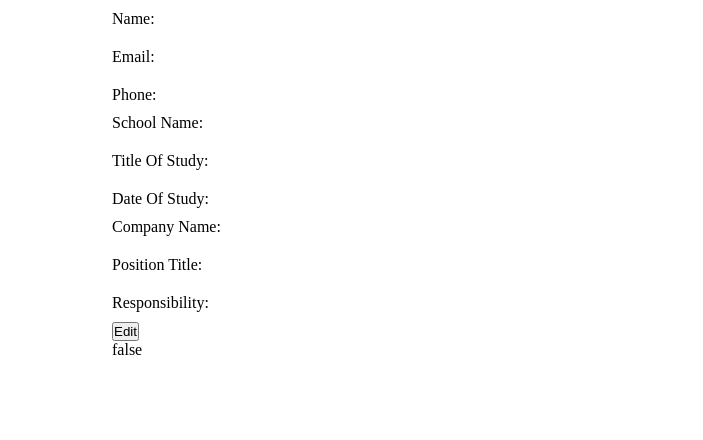
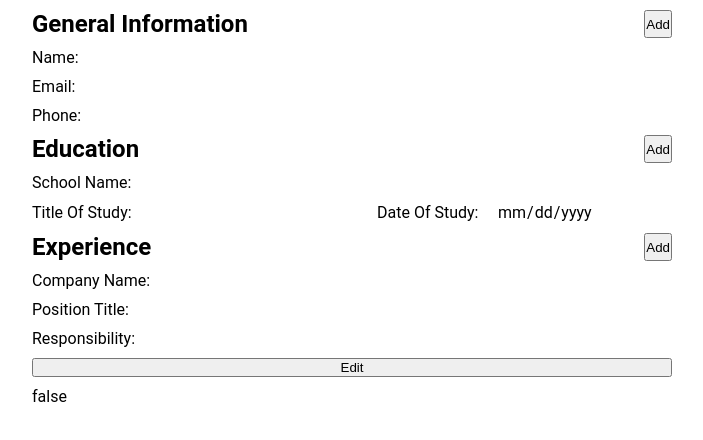
Before and after one commit to Zedai00/CVApplication, a React (Vite) app: page / in a window 1280 px wide. Shown: the top 440 px of the page, without its empty margins (288-991 px from the left). Built offline with nearby package versions, Linux system fonts and the light colour scheme.

Commit message:
Add styling to input and disbale on submit

```diff
--- a/src/App.css
+++ b/src/App.css
@@ -1,4 +1,57 @@
 .app {
   padding: 10px;
-  width: 500px;
+  display: flex;
+  flex-direction: column;
+  gap: 10px;
 }
+
+input {
+  font-size: 16px;
+  font-weight: normal;
+}
+
+label {
+  white-space: nowrap;
+}
+
+.form-group {
+  display: flex;
+  justify-content: space-between;
+  align-items: center;
+}
+
+.form-group input {
+  flex: 1;
+  border: none;
+  border-bottom: 0.1px black solid;
+}
+
+.form-group input:focus {
+  outline: none;
+  border-bottom: 0.1px black solid;
+}
+
+input:disabled {
+  background: none;
+  color: black;
+}
+
+.title {
+  display: flex;
+  justify-content: space-between;
+}
+
+section {
+  display: flex;
+  flex-direction: column;
+  justify-content: center;
+  gap: 10px;
+}
+
+section input {
+  margin-left: 10px;
+}
+
+.show {
+  border: none !important;
+}
--- a/src/components/Edu.jsx
+++ b/src/components/Edu.jsx
@@ -22,17 +22,32 @@ function Edu({ edit }) {
   }
 
   return (
-    <div className='gen'>
+    <section className='edu'>
+      <div className="title">
+        <h2>Education</h2>
+        <button>Add</button>
+      </div>
+      <div className="form-group">
         <label htmlFor="schoolName">School Name:
         </label>
-      {edit ? <input type="text" id="schoolName" onChange={handleChange} value={schoolName} /> : <div>{schoolName}</div>}
+        {edit ? <input type="text" id="schoolName" onChange={handleChange} value={schoolName} /> :
+          <input type="text" disabled className="show" />}
+      </div>
+      <div className="center">
+        <div className="form-group">
           <label htmlFor="titleOfStudy">Title Of Study:
           </label>
-      {edit ? <input type="text" id="titleOfStudy" onChange={handleChange} value={titleOfStudy} /> : <div>{titleOfStudy}</div>}
+          {edit ? <input type="text" id="titleOfStudy" onChange={handleChange} value={titleOfStudy} /> :
+            <input type="text" disabled className="show" />}
+        </div>
+        <div className="form-group">
           <label htmlFor="dateOfStudy">Date Of Study:
           </label>
-      {edit ? <input type="text" id="dateOfStudy" onChange={handleChange} value={dateOfStudy} /> : <div>{dateOfStudy}</div>}
+          {edit ? <input type="date" id="dateOfStudy" onChange={handleChange} value={dateOfStudy} /> :
+            <input type="date" disabled className="show" />}
         </div>
+      </div>
+    </section >
   )
 
 }
--- a/src/components/Exp.jsx
+++ b/src/components/Exp.jsx
@@ -22,17 +22,30 @@ function Exp({ edit }) {
   }
 
   return (
-    <div className='gen'>
+    <section className='exp'>
+      <div className="title">
+        <h2>Experience</h2>
+        <button>Add</button>
+      </div>
+      <div className="form-group">
         <label htmlFor="companyName">Company Name:
         </label>
-      {edit ? <input type="text" id="companyName" onChange={handleChange} value={companyName} /> : <div>{companyName}</div>}
+        {edit ? <input type="text" id="companyName" onChange={handleChange} value={companyName} /> :
+          <input type="text" disabled className="show" />}
+      </div>
+      <div className="form-group">
         <label htmlFor="positionTitle">Position Title:
         </label>
-      {edit ? <input type="text" id="positionTitle" onChange={handleChange} value={positionTitle} /> : <div>{positionTitle}</div>}
+        {edit ? <input type="text" id="positionTitle" onChange={handleChange} value={positionTitle} /> :
+          <input type="text" disabled className="show" />}
+      </div>
+      <div className="form-group">
         <label htmlFor="responsibility">Responsibility:
         </label>
-      {edit ? <input type="text" id="responsibility" onChange={handleChange} value={responsibility} /> : <div>{responsibility}</div>}
+        {edit ? <input type="text" id="responsibility" onChange={handleChange} value={responsibility} /> :
+          <input type="text" disabled className="show" />}
       </div>
+    </section>
   )
 
 }
--- a/src/components/Gen.jsx
+++ b/src/components/Gen.jsx
@@ -22,17 +22,32 @@ function Gen({ edit }) {
   }
 
   return (
-    <div className='gen'>
+    <section className='gen'>
+      <div className="title">
+        <h2>General Information</h2>
+        <button>Add</button>
+      </div>
+      <div className="form-group">
+
         <label htmlFor="name">Name:
         </label>
-      {edit ? <input type="text" id="name" onChange={handleChange} value={name} /> : <div>{name}</div>}
+        {edit ? <input type="text" id="name" onChange={handleChange} value={name} /> : <input type="text" disabled className="show" />}
+      </div>
+      <div className="form-group">
+
         <label htmlFor="email">Email:
         </label>
-      {edit ? <input type="text" id="email" onChange={handleChange} value={email} /> : <div>{email}</div>}
+        {edit ? <input type="text" id="email" onChange={handleChange} value={email} /> : <input type="text" disabled className="show" />}
+
+      </div>
+      <div className="form-group">
+
         <label htmlFor="phone">Phone:
         </label>
-      {edit ? <input type="text" id="phone" onChange={handleChange} value={phone} /> : <div>{phone}</div>}
+        {edit ? <input type="text" id="phone" onChange={handleChange} value={phone} /> : <input type="text" disabled className="show" />}
+
       </div>
+    </section>
   )
 
 }
--- a/src/index.css
+++ b/src/index.css
@@ -8,3 +8,36 @@
   display: flex;
   justify-content: center;
 }
+
+@import url("https://fonts.googleapis.com/css2?family=Playfair+Display:ital,wght@0,400..900;1,400..900&family=Roboto:ital,wght@0,100..900;1,100..900&display=swap");
+
+body {
+  font-size: 16px;
+  font-family:
+    Roboto,
+    system-ui,
+    -apple-system,
+    BlinkMacSystemFont,
+    "Segoe UI",
+    Oxygen,
+    Ubuntu,
+    Cantarell,
+    "Open Sans",
+    "Helvetica Neue",
+    sans-serif;
+}
+input {
+  font-size: 16px;
+  font-family:
+    Roboto,
+    system-ui,
+    -apple-system,
+    BlinkMacSystemFont,
+    "Segoe UI",
+    Oxygen,
+    Ubuntu,
+    Cantarell,
+    "Open Sans",
+    "Helvetica Neue",
+    sans-serif;
+}
--- a/src/styles/Edu.css
+++ b/src/styles/Edu.css
@@ -1,10 +1,15 @@
-.gen {
+.center {
   display: flex;
-  flex-direction: column;
-  align-items: normal;
-  gap: 10px;
+  justify-content: space-between;
+  align-items: center;
+  align-content: center;
+  gap: 5px;
 }
 
-.gen input {
-  margin-left: 10px;
+.edu label {
+  width: 110px;
 }
+
+[type="date"] {
+  width: 175px;
+}
--- a/src/styles/Exp.css
+++ b/src/styles/Exp.css
@@ -1,10 +1,3 @@
-.gen {
-  display: flex;
-  flex-direction: column;
-  align-items: normal;
-  gap: 10px;
+.exp label {
+  width: 120px;
 }
-
-.gen input {
-  margin-left: 10px;
-}
--- a/src/styles/Gen.css
+++ b/src/styles/Gen.css
@@ -1,10 +1,3 @@
-.gen {
-  display: flex;
-  flex-direction: column;
-  align-items: normal;
-  gap: 10px;
+.gen label {
+  width: 50px;
 }
-
-.gen input {
-  margin-left: 10px;
-}
```
Lines whose indentation alone changed are shown as unchanged.
